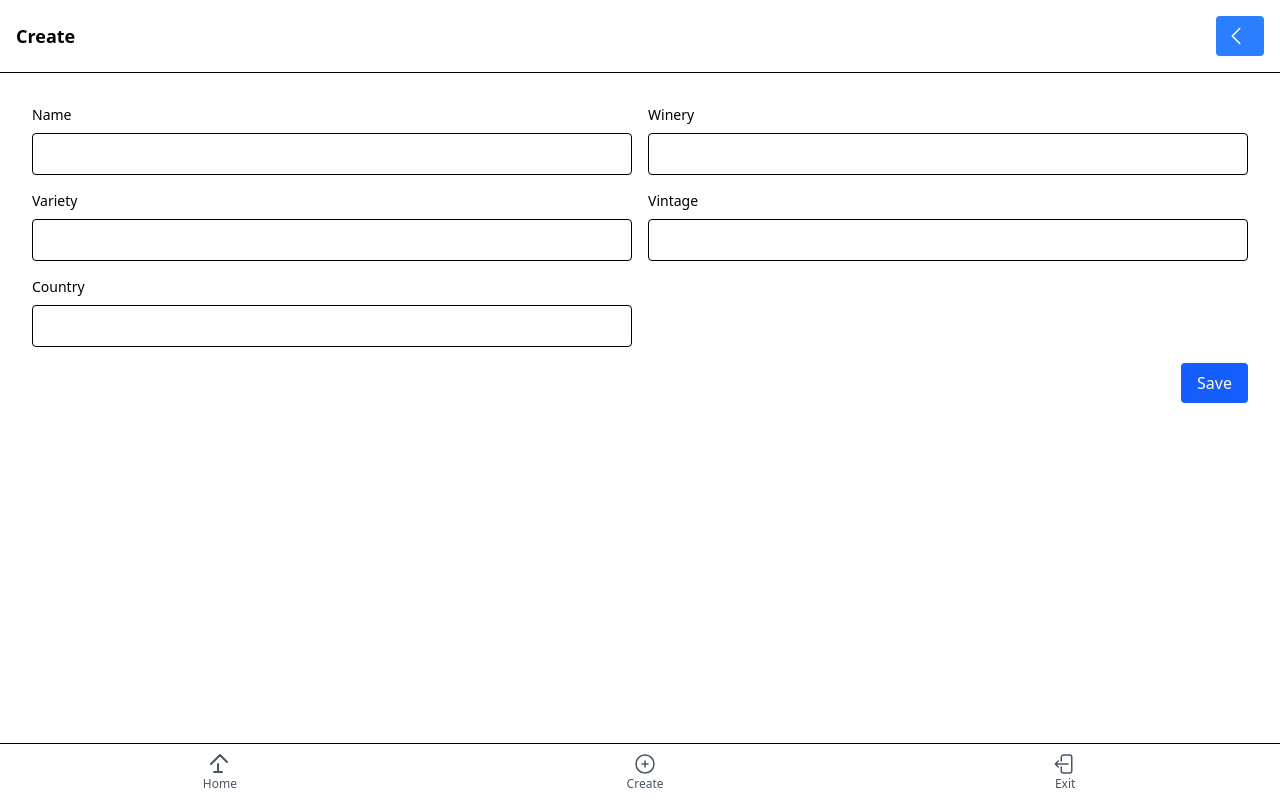
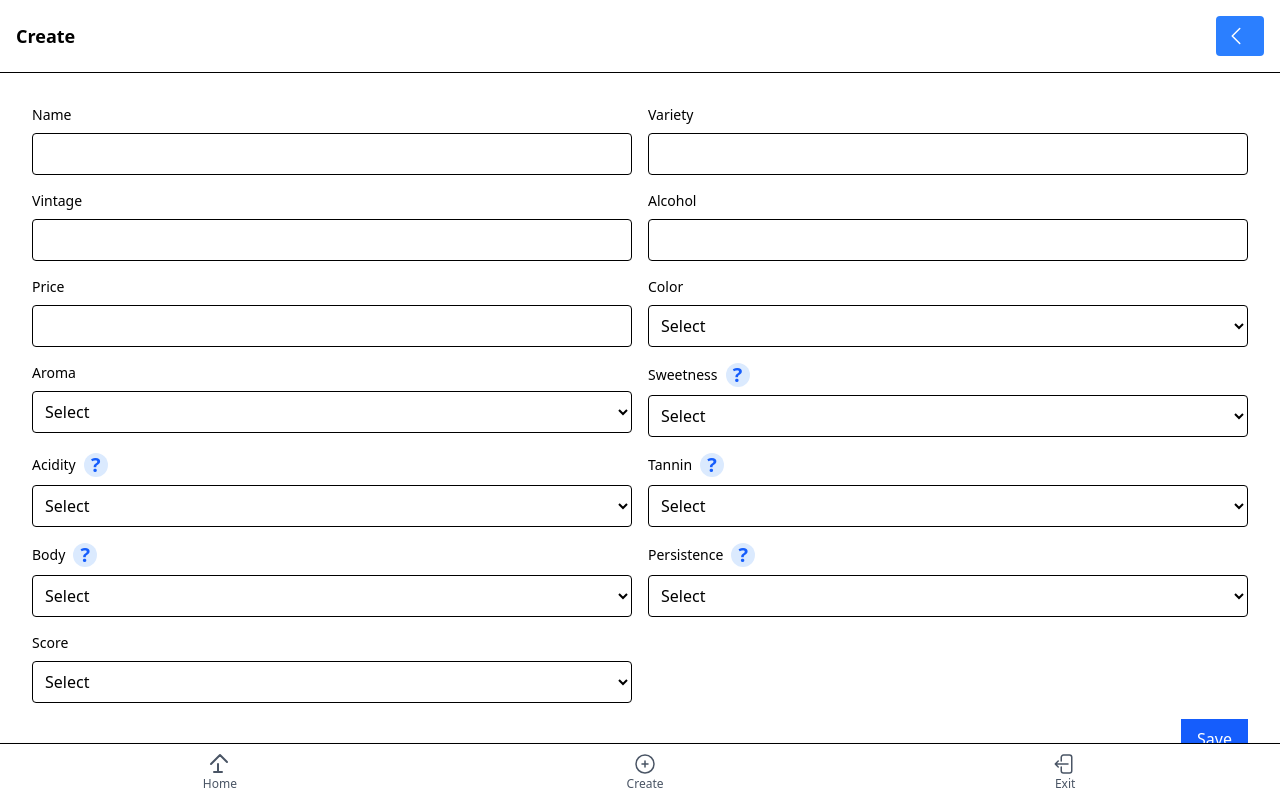
Before and after one commit to guduchango/wine-vue-app, a Vue app: page /wine_form in a window 1280 px wide. Built offline with nearby package versions, Linux system fonts and the light colour scheme; sample sign-in values are in the browser's storage.

Commit message:
add new filds to wine form, change list, adding toolstips to help form filds

```diff
--- /dev/null
+++ b/src/components/TooltipInfo.vue
@@ -0,0 +1,57 @@
+<template>
+  <div class="inline-block relative">
+    <!-- Trigger -->
+    <button type="button" @click="handleOpen" >
+      <span
+        class="text-xl font-bold text-blue-600 bg-blue-100 rounded-full w-6 h-6 flex items-center justify-center cursor-help"
+        title="Click or hover for more info">
+        ?
+        </span>
+    </button>
+
+    <!-- Modal and Backdrop -->
+    <div v-if="show" class="fixed inset-0 z-50 flex items-center justify-center">
+      <!-- Backdrop -->
+      <div class="absolute inset-0 bg-black bg-opacity-40" @click="handleClose"></div>
+      <!-- Modal -->
+      <div class="relative z-60 max-w-xs w-full bg-white rounded-xl p-4 shadow-lg border">
+        <div class="text-sm text-gray-800 whitespace-pre-line">
+          {{ text }}
+        </div>
+        <div class="text-right mt-4">
+          <button
+            type="button"
+             @click="handleClose"
+            class="text-blue-600 font-semibold"
+          >
+            Close
+          </button>
+        </div>
+      </div>
+    </div>
+  </div>
+</template>
+
+<script setup>
+import { ref } from 'vue'
+
+const props = defineProps({
+  text: String
+})
+
+const show = ref(false)
+
+function handleOpen(event) {
+  event.preventDefault()
+  event.stopPropagation()
+  console.log('Tooltip abierto sin interferencias')
+  show.value = true
+}
+
+function handleClose(event) {
+  event.preventDefault()
+  event.stopPropagation()
+  console.log('Cerrando tooltip...')
+  show.value = false
+}
+</script>
--- a/src/views/WineFormView.vue
+++ b/src/views/WineFormView.vue
@@ -6,7 +6,8 @@
       <div class="flex gap-2">
         <RouterLink to="/wine_list">
           <button class="w-12 p-2 rounded bg-blue-500 text-white">
-            <svg xmlns="http://www.w3.org/2000/svg" fill="none" viewBox="0 0 24 24" stroke-width="1.5" stroke="currentColor" class="size-6">
+            <svg xmlns="http://www.w3.org/2000/svg" fill="none" viewBox="0 0 24 24" stroke-width="1.5"
+              stroke="currentColor" class="size-6">
               <path stroke-linecap="round" stroke-linejoin="round" d="M15.75 19.5 8.25 12l7.5-7.5" />
             </svg>
           </button>
@@ -23,10 +24,6 @@
               <input v-model="wine.name" type="text" class="w-full p-2 border rounded" />
             </div>
             <div class="space-y-2">
-              <label class="block text-sm font-medium">Winery</label>
-              <input v-model="wine.winery" type="text" class="w-full p-2 border rounded" />
-            </div>
-            <div class="space-y-2">
               <label class="block text-sm font-medium">Variety</label>
               <input v-model="wine.variety" type="text" class="w-full p-2 border rounded" />
             </div>
@@ -35,12 +32,126 @@
               <input v-model="wine.vintage" type="number" class="w-full p-2 border rounded" />
             </div>
             <div class="space-y-2">
-              <label class="block text-sm font-medium">Country</label>
-              <input v-model="wine.country" type="text" class="w-full p-2 border rounded" />
+              <label class="block text-sm font-medium">Alcohol</label>
+              <input v-model="wine.alcohol" type="number" step="0.1" class="w-full p-2 border rounded" />
+            </div>
+
+            <div class="space-y-2">
+              <label class="block text-sm font-medium">Price</label>
+              <input v-model="wine.price" type="number" class="w-full p-2 border rounded" />
+            </div>
+
+            <div class="space-y-2">
+              <label class="block text-sm font-medium">Color</label>
+              <select v-model="wine.color" class="w-full p-2 border rounded">
+                <option value="">Select</option>
+                <option value="translucent">Translucent</option>
+                <option value="medium">Medium</option>
+                <option value="deep">Deep</option>
+              </select>
+            </div>
+
+            <div class="space-y-2">
+              <label class="block text-sm font-medium">Aroma</label>
+              <select v-model="wine.aroma" class="w-full p-2 border rounded">
+                <option value="">Select</option>
+                <option value="low">Low</option>
+                <option value="medium">Medium</option>
+                <option value="intense">Intense</option>
+              </select>
+            </div>
+
+            <div class="space-y-2 relative">
+              <label class="block text-sm font-medium flex items-center gap-2">
+                Sweetness
+                <TooltipInfo text="Sweetness is how much sugar you taste in the wine.
+                                  A dry wine has almost no sugar and feels more serious or crisp.
+                                  A sweet wine has natural sugar and feels smooth and dessert-like.
+                                  There are also in-between levels, like semi-sweet." />
+              </label>
+              <select v-model="wine.sweetness" class="w-full p-2 border rounded">
+                <option value="">Select</option>
+                <option value="dry">Dry</option>
+                <option value="semi-dry">Semi-dry</option>
+                <option value="sweet">Sweet</option>
+              </select>
+            </div>
+
+            <div class="space-y-2 relative">
+              <label class="block text-sm font-medium flex items-center gap-2">
+                Acidity
+                <TooltipInfo text="Acidity is what makes the wine feel fresh, lively, or zesty.
+                                  It’s like the feeling you get from a lemon or a green apple.
+                                  A wine with more acidity is more refreshing.
+                                  A wine with less acidity is more smooth or flat." />
+              </label>
+              <select v-model="wine.acidity" class="w-full p-2 border rounded">
+                <option value="">Select</option>
+                <option value="low">Low</option>
+                <option value="medium">Medium</option>
+                <option value="high">High</option>
+              </select>
+            </div>
+
+           <div class="space-y-2">
+              <label class="block text-sm font-medium flex items-center gap-2">
+                Tannin
+                <TooltipInfo text="Tannins are what make the wine feel dry or rough in your mouth.
+                                  They come from the grape skin, seeds, and sometimes the barrels.
+                                  It’s like drinking strong black tea or eating a green banana — it dries your mouth." />
+              </label>
+               <select v-model="wine.tannin" class="w-full p-2 border rounded">
+                <option value="">Select</option>
+                <option value="mild">Mild</option>
+                <option value="medium">Medium</option>
+                <option value="antringent">Antringent</option>
+              </select>
+            </div>
+
+            <div class="space-y-2 relative">
+              <label class="block text-sm font-medium flex items-center gap-2">
+                Body
+                <TooltipInfo text="The body of the wine is how it feels in your mouth.
+                                   It can be light like water, medium like milk, or heavy like cream.
+                                   It depends on the alcohol, sugars, and other elements in the wine." />
+              </label>
+              <select v-model="wine.body" class="w-full p-2 border rounded">
+                <option value="">Select</option>
+                <option value="light">Light</option>
+                <option value="medium">Medium</option>
+                <option value="robust">Robust</option>
+              </select>
+            </div>
+
+            <div class="space-y-2 relative">
+               <label class="block text-sm font-medium flex items-center gap-2">
+                Persistence
+                <TooltipInfo text="Persistence is how long the flavor of the wine stays in your mouth after you swallow.
+                                  If the taste disappears quickly, it has short persistence.
+                                  If the flavor stays for several seconds, it has good persistence." />
+              </label>
+              <select v-model="wine.persistence" class="w-full p-2 border rounded">
+                <option value="">Select</option>
+                <option value="short">Short</option>
+                <option value="medium">Medium</option>
+                <option value="long">Long</option>
+              </select>
+            </div>
+
+            <div class="space-y-2">
+              <label class="block text-sm font-medium">Score</label>
+              <select v-model="wine.score" class="w-full p-2 border rounded">
+                <option value="">Select</option>
+                <option value="special gathering">Special gathering</option>
+                <option value="get-together with close friends">Get-together with close friends</option>
+                <option value="hangout with friends">Hangout with friends</option>
+                <option value="it's tasty, but expensive">It's tasty, but expensive</option>
+                <option value="I wouldn't buy it">I wouldn't buy it</option>
+              </select>
             </div>
           </div>
           <div class="flex justify-end pt-4">
-            <button type="submit" class="px-4 py-2 rounded bg-blue-600 text-white">Save</button>
+            <button type="submit" class="px-4 py-2 roundesd bg-blue-600 text-white">Save</button>
           </div>
         </form>
       </div>
@@ -55,6 +166,8 @@ import { reactive, onMounted, ref } from 'vue'
 import { useRoute, useRouter } from 'vue-router'
 import Menu from '../components/Menu.vue'
 import api from '../services/api'
+import TooltipInfo from '../components/TooltipInfo.vue'
+
 
 
 // Router
@@ -66,10 +179,18 @@ const isEditMode = ref(false)
 // Estado reactivo
 const wine = reactive({
   name: '',
-  winery: '',
   variety: '',
   vintage: '',
-  country: '',
+  alcohol: '',
+  price: '',
+  color: '',
+  aroma: '',
+  sweetness: '',
+  acidity: '',
+  tannin: '',
+  body: '',
+  persistence: '',
+  score: '',
 })
 
 // Si hay un ID, traemos el vino de la API
--- a/src/views/WineListView.vue
+++ b/src/views/WineListView.vue
@@ -1,25 +1,25 @@
 <template>
-  <div class="flex flex-col min-h-screen bg-white px-2">
+  <div class="flex flex-col min-h-screen bg-white">
     <!-- Header -->
-    <header class="flex items-center justify-between border-b">
+   <header class="flex items-center justify-between p-4 border-b">
       <h1 class="text-lg font-semibold">Wines</h1>
-      <div class="flex gap-2 py-2">
-        <button class="px-2 py-1 text-sm bg-blue-400 rounded" @click="createWine()">
+      <div class="flex gap-2 ">
+        <button class="px-3 py-2 text-sm bg-blue-500 text-white rounded" @click="createWine()">
           <!-- plus icon -->
           <svg xmlns="http://www.w3.org/2000/svg" fill="none" viewBox="0 0 24 24"
             stroke-width="1.5" stroke="currentColor" class="size-6">
             <path stroke-linecap="round" stroke-linejoin="round" d="M12 4.5v15m7.5-7.5h-15" />
           </svg>
         </button>
-        <button @click="showFilters = !showFilters" class="px-2 py-1 text-sm bg-gray-200 rounded">
+        <button @click="showFilters = !showFilters" class="px-3 py-2 text-sm bg-blue-500 text-white rounded">
 
           <svg v-if="showFilters" xmlns="http://www.w3.org/2000/svg" fill="none" viewBox="0 0 24 24"
-            stroke-width="1.5" stroke="currentColor" class="size-6 text-blue-500">
+            stroke-width="1.5" stroke="currentColor" class="size-6">
             <path stroke-linecap="round" stroke-linejoin="round"
               d="M12 3c2.755 0 5.455.232 8.083.678.533.09.917.556.917 1.096v1.044a2.25 2.25 0 0 1-.659 1.591l-5.432 5.432a2.25 2.25 0 0 0-.659 1.591v2.927a2.25 2.25 0 0 1-1.244 2.013L9.75 21v-6.568a2.25 2.25 0 0 0-.659-1.591L3.659 7.409A2.25 2.25 0 0 1 3 5.818V4.774c0-.54.384-1.006.917-1.096A48.32 48.32 0 0 1 12 3Z" />
           </svg>
           <svg v-else xmlns="http://www.w3.org/2000/svg" fill="none" viewBox="0 0 24 24"
-            stroke-width="1.5" stroke="currentColor" class="size-6 text-gray-500">
+            stroke-width="1.5" stroke="currentColor" class="size-6 ">
             <path stroke-linecap="round" stroke-linejoin="round"
               d="M12 3c2.755 0 5.455.232 8.083.678.533.09.917.556.917 1.096v1.044a2.25 2.25 0 0 1-.659 1.591l-5.432 5.432a2.25 2.25 0 0 0-.659 1.591v2.927a2.25 2.25 0 0 1-1.244 2.013L9.75 21v-6.568a2.25 2.25 0 0 0-.659-1.591L3.659 7.409A2.25 2.25 0 0 1 3 5.818V4.774c0-.54.384-1.006.917-1.096A48.32 48.32 0 0 1 12 3Z" />
           </svg>
@@ -33,9 +33,9 @@
     <div class="grid grid-cols-1 gap-4 pt-2">
       <div v-if="showFilters" class="space-y-2 mb-4">
         <input v-model="searchQuery" type="text" placeholder="Search by name..." class="w-full p-2 border rounded" />
-        <select v-model="selectedCountry" class="w-full p-2 border rounded">
-          <option value="">All Countries</option>
-          <option v-for="country in uniqueCountries" :key="country" :value="country">{{ country }}</option>
+        <select v-model="selectedScore" class="w-full p-2 border rounded">
+          <option value="">All Scores</option>
+          <option v-for="score in uniqueScores" :key="score" :value="score">{{ score }}</option>
         </select>
         <select v-model="selectedVariety" class="w-full p-2 border rounded">
           <option value="">All Varieties</option>
@@ -50,11 +50,10 @@
       <div v-else-if="filteredWines.length === 0" class="text-center mt-8 text-gray-500">No wines found</div>
       <div v-else v-for="wine in filteredWines" :key="wine.id" @click="editWine(wine)"
         class="border p-3 m-2 rounded shadow cursor-pointer hover:bg-gray-100">
-        <h2 class="font-semibold">{{ wine.name }}</h2>
-        <p><span class="font-semibold">variety:</span> {{ wine.variety }}</p>
-        <p><span class="font-semibold">winery:</span> {{ wine.winery }}</p>
-        <p><span class="font-semibold">vintage:</span> {{ wine.vintage }}</p>
-        <p><span class="font-semibold">country:</span> {{ wine.country }}</p>
+        <h2 class="font-semibold">{{ wine.name }} | {{ wine.variety }} ({{ wine.vintage }})</h2>
+        <p><span class="font-semibold">score:</span> {{ wine.score }} </p>
+
+
       </div>
     </main>
 
@@ -70,7 +69,7 @@ import { useRouter } from 'vue-router'
 import Menu from '../components/Menu.vue'
 
 const searchQuery = ref('')
-const selectedCountry = ref('')
+const selectedScore = ref('')
 const selectedVariety = ref('')
 const showFilters = ref(false)
 const loading = ref(true)
@@ -94,13 +93,13 @@ const wines = computed(() => wineStore.wines)
 const filteredWines = computed(() => {
   return wines.value.filter(wine => {
     const matchesSearch = wine.name.toLowerCase().includes(searchQuery.value.toLowerCase())
-    const matchesCountry = selectedCountry.value === '' || wine.country === selectedCountry.value
+    const matchesScore = selectedScore.value === '' || wine.score === selectedScore.value
     const matchesVariety = selectedVariety.value === '' || wine.variety === selectedVariety.value
-    return matchesSearch && matchesCountry && matchesVariety
+    return matchesSearch && matchesScore && matchesVariety
   })
 })
 
-const uniqueCountries = computed(() => [...new Set(wines.value.map(w => w.country))])
+const uniqueScores = computed(() => [...new Set(wines.value.map(w => w.score))])
 const uniqueVarieties = computed(() => [...new Set(wines.value.map(w => w.variety))])
 
 function editWine(wine) {
```
Also changed, not shown: 1 other file (tests, documents, lock files or other folders).
